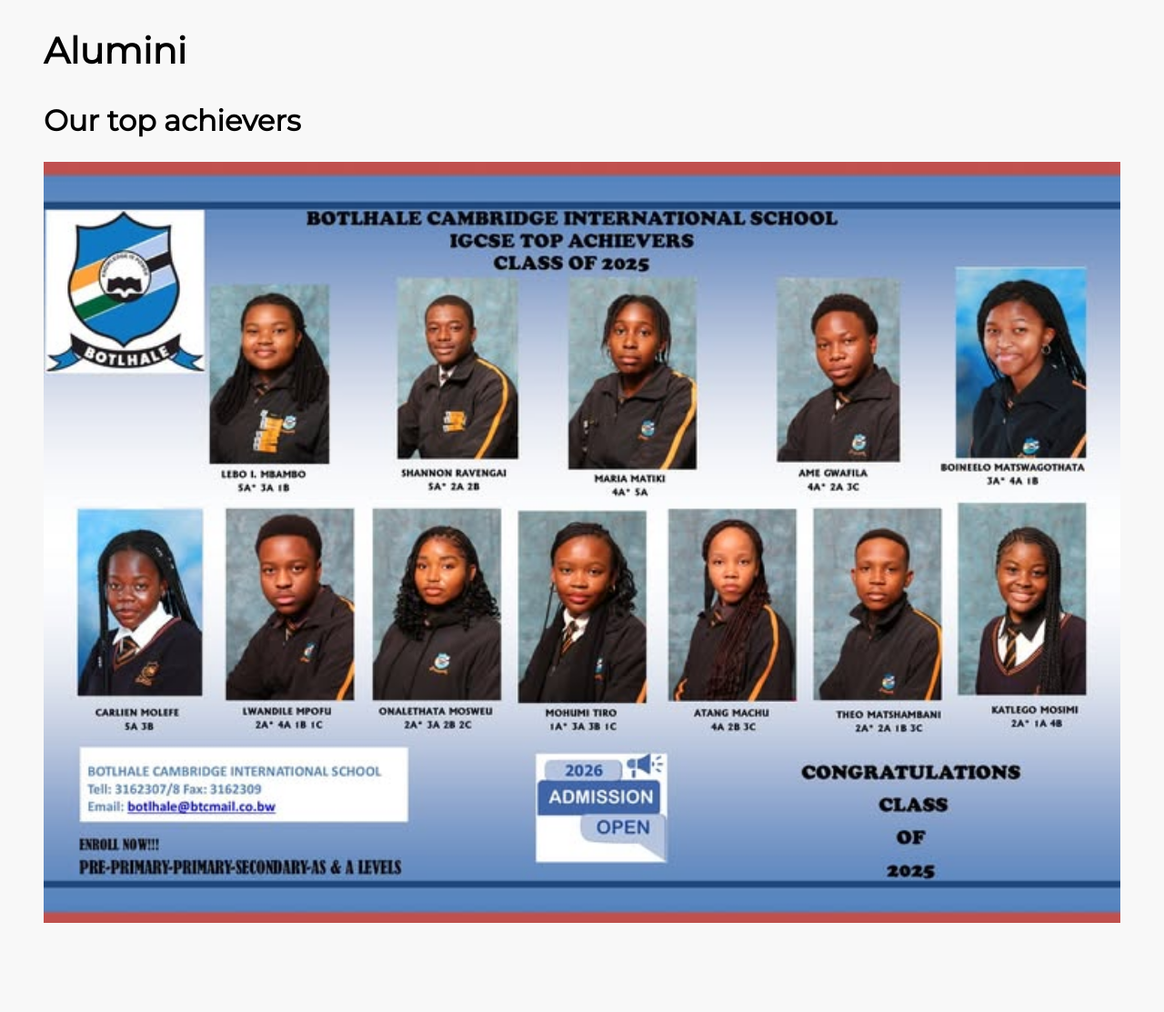
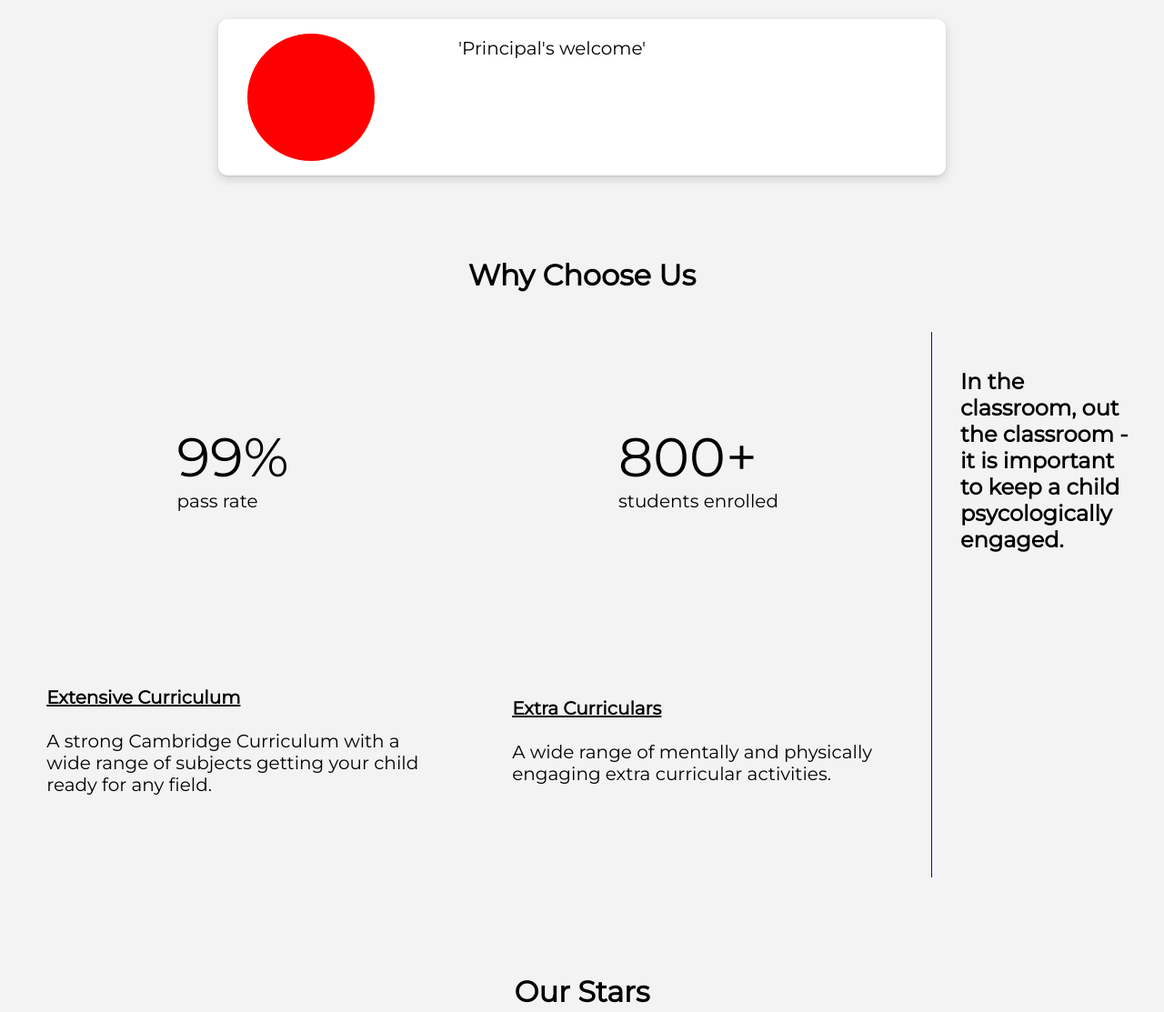
Before and after one commit to obzero-chillin/botlhale_demo, a plain HTML site: page about.html in a window 1280 px wide. Shown: the part 804-1917 px from the top of the page at 91% size. Before the commit the page ends 1823 px from the top, so only its background shows below. Drawn offline with Linux system fonts and the light colour scheme.

Commit message:
redid the about page.

```diff
--- a/about.css
+++ b/about.css
@@ -1,22 +1,91 @@
+
+
+
+
+
+
+
+
+
+
+
+
+
+
+
+
+
+
+
+
+
+
+
+
+
+
+
+
+
 .fullCont{
-    max-height: 60vh;
-    width:100vw;
     overflow: hidden;
+    border-radius: 10px;
 }
 .full{
-    width:100vw;
     height:auto;
     object-fit: fill;
-    margin-top: -20%;
 
 
 }
 #about{
-    margin:0 3rem;
+    width:100%;
+    display: flex;
+    flex-direction: column;
+    align-items: center;
+    justify-content: center;
+    gap: 4rem;
+
+
+
 }
+#aboutIntro{
+    position: relative;
+    display: grid;
+    grid-template-columns: 1fr 1fr;
+    grid-template-rows: 1fr;
+    place-items: center;
+    padding:1rem 2rem;
+    color: white;
+    height:70vh;
 
+    background-image: url("assets/achievers.png");
+    background-position: center;
+    background-repeat: no-repeat;
+    background-size: 100%;
+
+}
+#aboutIntroText{
+    z-index: 2;
+    color: white;
+}
+#aboutIntro::before{
+    content: "";
+    position: absolute;
+    width:100%;
+    height:100%;
+    background-color: rgba(0,0,0, 0);
+    backdrop-filter: brightness(50%);
+    z-index: 1;
+}
+#topachieversdiv{
+    text-align: center;
+    width:80%;
+    height:fit-content;
+
+}
 #topAchieversImgContainer{
     width:100%;
+    background-color: grey;
 }
 #topAchieversImgContainer>img{
 
@@ -24,3 +93,81 @@
     width:100%;
     height: auto;
 }
+#principal{
+    width:50rem;
+    background-color: white;
+    display: grid;
+    grid-template-columns: 1fr 3fr;
+    grid-template-rows: 1fr;
+    border-radius: 10px;
+    box-shadow: var(--expensiveBoxShadow);
+}
+#principalImg{
+    width:70%;
+    aspect-ratio: 1;
+    background-color: red;
+    border-radius: 50%;
+    margin-block: 1rem;
+    margin-inline: 2rem;
+}
+#principalWelcome{
+    margin-left: 4rem;
+}
+#stats{
+    width:100%;
+    display: flex;
+    flex-direction: column;
+    justify-content: center;
+    align-items: center;
+}
+#statsCont{
+    display: grid;
+    grid-template-columns: 4fr 1fr;
+    margin:0rem 2rem;
+    width:100%;
+    min-height:75vh;
+    padding:1rem 2rem;
+}
+#statsSection1{
+    display: grid;
+    grid-template-columns: 1fr 1fr;
+    grid-template-rows: 1fr 1fr;
+    place-items: center;
+    width:100%;
+    min-height:100%;
+    border-right: 1px solid blue;
+}
+#statsSection1>div{
+    width:80%;
+    height: 75%;
+    display: flex;
+    flex-direction: column;
+    align-items: center;
+    justify-content: center;
+    font-size: 1rem;
+    text-align: left;
+    padding:0.5rem 1rem 0.5rem 1rem;
+    border-radius: 10px;
+
+
+}
+#statsSection1>div.exception{
+    max-width: 80%;
+    display: flex;
+    flex-direction: column;
+    background-color: var(--bg);
+    padding:0.5rem 1rem 0.5rem 1rem;
+    font-size: 1rem;
+
+}
+#statsSection2{
+    padding:1rem 2rem;
+}
+
+.big{
+    font-size: 300%;
+}
+.bold{
+    font-weight: bold;
+    text-decoration: underline;
+}
--- a/about.html
+++ b/about.html
@@ -42,33 +42,93 @@
         </nav>
     </header>
     <main>
-        <div class="topImg">
-            <div class="fullCont">
-                <img src="./assets/scenicInside.png" alt="Botlhale inside image" class="full" />
+        <div class="topic">
+            <h1>About us</h1>
+        </div>
+        <div id="about">
+            <div id="aboutIntro">
+
+                <section id="aboutIntroText">
+                    <h3 class="">
+                        Consistently strong Cambridge results and global recognition.
+
+                    </h3>
+                    <p class="">
+                        Your child is not just prepared for exams, but for life.
+                        Because the right school does not just change grades. It changes trajectories.
+
+                    </p>
+                    <h4>
+                        Located along Limpopo Drive, Gaborone.
+                    </h4>
+                    <a href="/contact.html">
+                        View on map
+                    </a>
+                </section>
+
+
+
             </div>
 
-        </div>
-
-        <div id="about">
-            <section>
-                <h1 class="title">About</h1>
-                <p class="desc">Botlhale School was established in 1999, as a not-for-profit organization. Botlhale provides a seamless transition from Pre-Primary to Primary to Secondary School.</p>
-                <p class="desc">Inspiring future leaders since 1999.
-    We offer world class Cambridge education in a nurturing environment that values academic excellence, creativity, and holistic growth. 🌍💡
-    Where every child is empowered to dream, learn, and achieve beyond limits. 🌟</p>
+            <section id="principalSection">
+                    <div id="principal">
+                        <div id="principalImg" class="fullCont">
+                            <img src="assets/acccirc.svg" alt="" class="full">
+                        </div>
+                        <div id="principalWelcome">
+                            <p>
+                                'Principal's welcome'
+                            </p>
+                        </div>
+                    </div>
 
             </section>
-            <section>
-                <h1 class="title">Alumini</h1>
-                <h2>Our top achievers</h2>
+
+            <div id="stats">
+                <h2>
+                    Why Choose Us
+                </h2>
+                <div id="statsCont">
+                    <section id="statsSection1">
+                        <div><p><span class="big">99%</span> <br/>pass rate</p></div>
+                        <div>
+                            <p>
+                                <span class="big">800+</span> <br/>students enrolled
+                            </p>
+                        </div>
+                        <div class="exception">
+
+                            <p>
+                                <span class="bold">Extensive Curriculum</span> <br/><br/>
+                                A strong Cambridge Curriculum with a wide range of subjects getting your child ready for any field.
+                            </p>
+                        </div>
+                        <div class="exception">
+                            <p>
+                                <span class="bold">Extra Curriculars</span> <br><br>
+                                A wide range of mentally and physically engaging extra curricular activities.
+                            </p>
+                        </div>
+
+                    </section>
+
+                    <section id="statsSection2"><h3>In the classroom, out the classroom - it is important to keep a child psycologically engaged. </h3></section>
+
+                </div>
+            </div>
+            <div id="topachieversdiv">
+                <h2>
+                    Our Stars
+                </h2>
                 <div id="topAchieversImgContainer">
-                    <img src="assets/2025top.png" alt="top achievers">
+                    <img src="assets/2025top.png" alt="">
                 </div>
-            </section>
+
+            </div>
         </div>
-
     </main>
     <footer></footer>
     <script src="scrpt.js"></script>
+    <script src="reveal.js"></script>
 </body>
 </html>
--- a/index.css
+++ b/index.css
@@ -14,7 +14,7 @@
     --secondary:rgb(24, 24, 24);
     --tetiary1:rgb(63, 63, 233);
     --tetiary2:rgb(241, 241, 48);
-    --bg:rgb(248, 248, 248);
+    --bg:rgb(243, 243, 243);
     --p: 1.25rem;
     --h1:2.5rem;
     --h2:2rem;
@@ -34,6 +34,9 @@
     padding:0;
     box-sizing: border-box;
 
+}
+.topic{
+    margin-top: var(--navHeight);
 }
 a{
     text-decoration: none;
@@ -143,13 +146,13 @@
     filter: contrast(110%) brightness(50%);
 
 
-    transform: scale(1);
+    transform: scale(1.1);
     transition: transform 9.9s ease;
 
 
 }
 .slide.active .introTopImgCont > img {
-    transform: scale(1.1);
+    transform: scale(1.0);
 }
 
 .introTopImgCont::before{
@@ -184,7 +187,7 @@
   animation: highlight 9s 1s var(--expensiveTransition) forwards;
 }
 .reveal {
-  opacity: 1;
+  opacity: 0;
   transform: translateY(50px);
   transition:
     opacity 1s cubic-bezier(0.22, 1, 0.36, 1),
```
Also changed, not shown: academics.css (+8 -1 lines), academics.html (+2 -2 lines), index.html (+2 -2 lines), assets/acccirc.svg (added).
